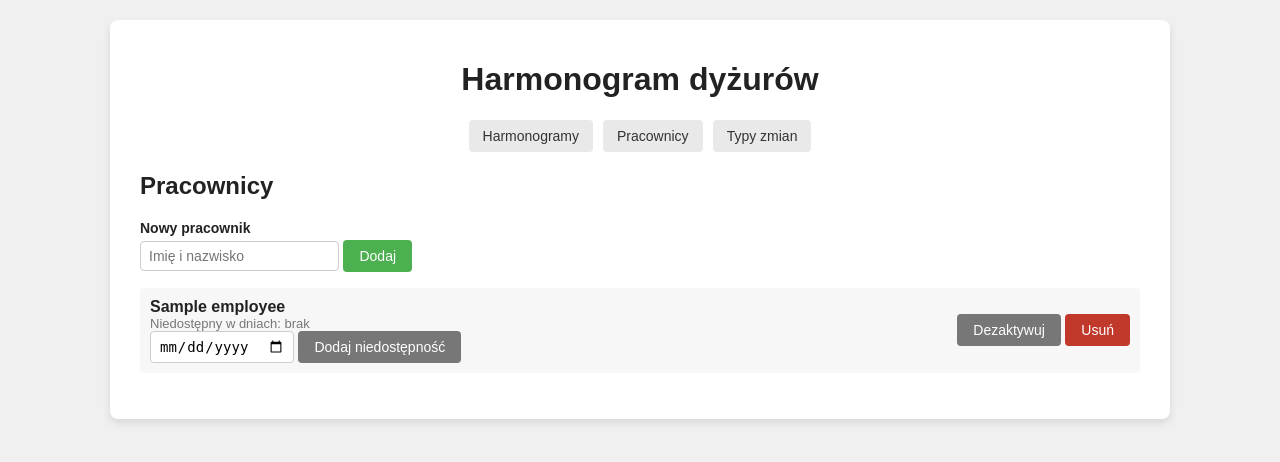
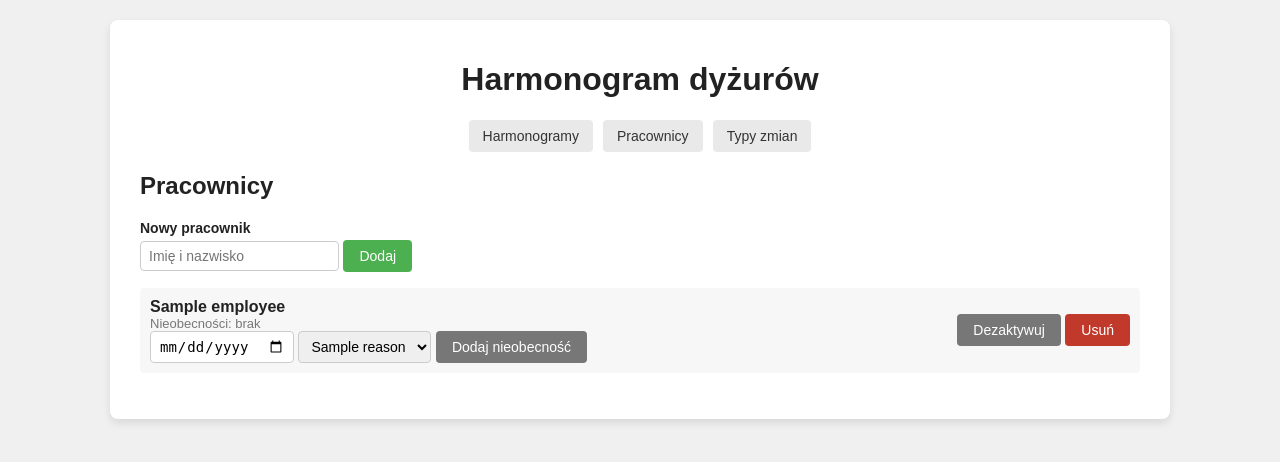
Before and after one commit to maciejos306/losowanie, a Flask app: template harmonogram/templates/employees.html in a window 1280 px wide. Shown: the top 462 px of the page. Run offline with Flask 3, Linux system fonts and the light colour scheme; the template is opened without the code that fills it: most values are stand-ins (such as "Sample title", 1, 10 or a date in 2020).

Commit message:
Add absence statuses (odpoczynek / urlop / L4) to employee unavailability
Each unavailability entry now carries a reason chosen from a fixed set,
shown as a colored tag; re-adding the same date updates its status.
Existing databases get the column via migration with 'urlop' as default.

Co-Authored-By: Claude Fable 5.1 <noreply@anthropic.com>
Claude-Session: https://claude.ai/code/session_01PSHbTCVKzsWa8qF2qXJKsv

```diff
--- a/harmonogram/app.py
+++ b/harmonogram/app.py
@@ -13,6 +13,13 @@ DB_PATH = os.path.join(BASE_DIR, "harmonogram.db")
 # trasa trwa (może wchodzić w kolejny dzień kalendarzowy), więc po jej
 # wykonaniu przydzielamy odpowiednią liczbę dni odpoczynku.
 SHIFT_WEIGHTS = [0.5, 1.0, 1.5, 2.0, 2.5]
+
+# Statusy nieobecności, jakie można nadać pracownikowi na dany dzień.
+ABSENCE_REASONS = {
+    "odpoczynek": "Odpoczynek",
+    "urlop": "Urlop",
+    "l4": "L4",
+}
 
 
 def rest_days_for_weight(weight):
@@ -57,6 +64,7 @@ def init_db():
             id INTEGER PRIMARY KEY AUTOINCREMENT,
             employee_id INTEGER NOT NULL REFERENCES employees(id) ON DELETE CASCADE,
             date TEXT NOT NULL,
+            reason TEXT NOT NULL DEFAULT 'urlop',
             UNIQUE(employee_id, date)
         );
 
@@ -86,12 +94,19 @@ def init_db():
         );
         """
     )
-    existing_columns = {
+    shift_columns = {
         row[1] for row in db.execute("PRAGMA table_info(shift_types)").fetchall()
     }
-    if "weight" not in existing_columns:
+    if "weight" not in shift_columns:
         db.execute(
             "ALTER TABLE shift_types ADD COLUMN weight REAL NOT NULL DEFAULT 1.0"
+        )
+    unavailability_columns = {
+        row[1] for row in db.execute("PRAGMA table_info(unavailability)").fetchall()
+    }
+    if "reason" not in unavailability_columns:
+        db.execute(
+            "ALTER TABLE unavailability ADD COLUMN reason TEXT NOT NULL DEFAULT 'urlop'"
         )
     db.commit()
     db.close()
@@ -171,16 +186,24 @@ def employees():
 
     people = db.execute("SELECT * FROM employees ORDER BY name").fetchall()
     unavailability = db.execute(
-        "SELECT id, employee_id, date FROM unavailability ORDER BY date"
+        "SELECT id, employee_id, date, reason FROM unavailability ORDER BY date"
     ).fetchall()
     unavail_by_emp = {}
     for row in unavailability:
         unavail_by_emp.setdefault(row["employee_id"], []).append(
-            {"id": row["id"], "date": row["date"]}
+            {
+                "id": row["id"],
+                "date": row["date"],
+                "reason": row["reason"],
+                "reason_label": ABSENCE_REASONS.get(row["reason"], row["reason"]),
+            }
         )
 
     return render_template(
-        "employees.html", employees=people, unavail_by_emp=unavail_by_emp
+        "employees.html",
+        employees=people,
+        unavail_by_emp=unavail_by_emp,
+        reasons=ABSENCE_REASONS,
     )
 
 
@@ -206,12 +229,16 @@ def toggle_employee(employee_id):
 def add_unavailability(employee_id):
     db = get_db()
     date_str = request.form.get("date", "").strip()
+    reason = request.form.get("reason", "urlop").strip().lower()
+    if reason not in ABSENCE_REASONS:
+        reason = "urlop"
     if date_str:
         try:
             datetime.strptime(date_str, "%Y-%m-%d")
             db.execute(
-                "INSERT OR IGNORE INTO unavailability (employee_id, date) VALUES (?, ?)",
-                (employee_id, date_str),
+                "INSERT INTO unavailability (employee_id, date, reason) VALUES (?, ?, ?) "
+                "ON CONFLICT(employee_id, date) DO UPDATE SET reason = excluded.reason",
+                (employee_id, date_str, reason),
             )
             db.commit()
         except ValueError:
--- a/harmonogram/static/style.css
+++ b/harmonogram/static/style.css
@@ -145,3 +145,18 @@ input[type=text], input[type=date], input[type=number], select {
     color: #777;
     font-size: 13px;
 }
+
+.tag.absence-odpoczynek {
+    background-color: #f7ead1;
+    color: #8a5a12;
+}
+
+.tag.absence-urlop {
+    background-color: #dbe9f6;
+    color: #24507a;
+}
+
+.tag.absence-l4 {
+    background-color: #f6dcd9;
+    color: #8c2f26;
+}
--- a/harmonogram/templates/employees.html
+++ b/harmonogram/templates/employees.html
@@ -16,10 +16,10 @@
             <strong>{{ e.name }}</strong>
             {% if not e.active %}<span class="tag">nieaktywny</span>{% endif %}
             <div class="muted">
-                Niedostępny w dniach:
+                Nieobecności:
                 {% for u in unavail_by_emp.get(e.id, []) %}
-                    <span class="tag">
-                        {{ u.date }}
+                    <span class="tag absence absence-{{ u.reason }}">
+                        {{ u.date }} · {{ u.reason_label }}
                         <form method="post" action="{{ url_for('delete_unavailability', row_id=u.id) }}" class="inline">
                             <button type="submit" class="danger" style="padding:0 6px;font-size:11px;">x</button>
                         </form>
@@ -30,7 +30,12 @@
             </div>
             <form method="post" action="{{ url_for('add_unavailability', employee_id=e.id) }}" class="inline" style="margin-top:6px;">
                 <input type="date" name="date" required>
-                <button type="submit" class="secondary">Dodaj niedostępność</button>
+                <select name="reason">
+                    {% for key, label in reasons.items() %}
+                    <option value="{{ key }}" {{ 'selected' if key == 'urlop' else '' }}>{{ label }}</option>
+                    {% endfor %}
+                </select>
+                <button type="submit" class="secondary">Dodaj nieobecność</button>
             </form>
         </div>
         <div>
```
